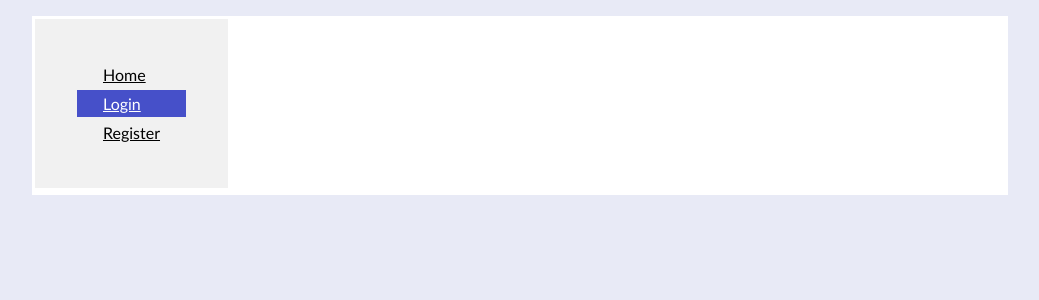
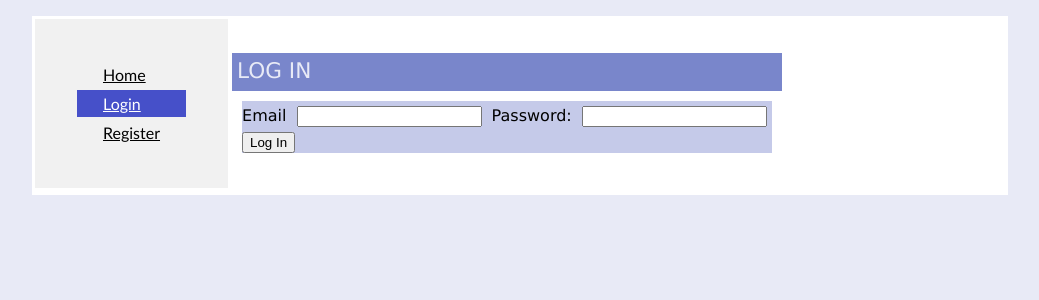
Before and after one commit to joshua-gatto/joshua_gatto_A03, a PHP site: page /login.php in a window 1280 px wide. Shown: the part 66-366 px from the top of the page, without its empty margins (208-1247 px from the left). Run offline with PHP 8.4, Linux system fonts and the light colour scheme.

Commit message:
added email and password feild to login

```diff
--- a/logIn.php
+++ b/logIn.php
@@ -37,10 +37,10 @@
                                     // Show these links if the user is not logged in
                                     echo '
                                         <tr id="current">
-                                            <td><li><a href="./login.php">Login</a></li></td>
+                                            <td><li><a href="#">Login</a></li></td>
                                         </tr>
                                         <tr>
-                                            <td><li><a href="#">Register</a></li></td>
+                                            <td><li><a href="./register.php">Register</a></li></td>
                                         </tr>
                                         ';
                                     }
@@ -49,3 +49,64 @@
                         </table>
                     </nav>
                 </td>
+                <td>
+                    <div>
+                        <legend><p>Log In</p></legend>
+                        <form>
+                            <fieldset>
+                                <div>
+                                    <label for="email">Email</label>
+                                    <input type="text" name="email" id="email"></input>
+                                    <label for="password">Password:</label>
+                                    <input type="text" name="password" id="password">
+                                </div>
+                                <div>
+                                    <button formmethod="post" name="login">Log In</button>
+                                </div>
+                            </fieldset>
+                        </form>
+                        <?php
+                            if(isset($_POST["login"])){
+                                include_once("connection.php");
+                                $email = mysqli_real_escape_string($conn, $_POST["email"]);
+                                $password = mysqli_real_escape_string($conn, $_POST["password"]);
+                                $query = $conn->prepare("
+                                SELECT *
+                                FROM users_info
+                                JOIN users_program ON users_info.student_ID = users_program.student_ID
+                                JOIN users_avatar ON users_info.student_ID = users_avatar.student_ID
+                                JOIN users_address ON users_info.student_ID = users_address.student_ID
+                                JOIN users_posts ON users_info.student_ID = users_posts.student_ID
+                                JOIN users_passwords ON users_info.student_ID = users_passwords.student_ID
+                                WHERE users_info.student_email=?
+                                AND users_passwords.password=?;
+                                ");
+                                $query->bind_param("ss", $password, $email);
+                                if($query->execute()){
+                                    if($query->num_rows == 1){
+                                        $row = $query->get_results()->fetch_assoc();
+                                        session_start();
+                                        $_SESSION["user"] =
+                                        array(
+                                            "student_ID" => $row["student_ID"],
+                                            "student_email" => $row["email"],
+                                            "first_name" => $row["first_name"],
+                                            "last_name" => $row["last_name"],
+                                            "DOB" => $row["DOB"],
+                                            "program" => $row["program"],
+                                            "street_num" => $row["street_number"],
+                                            "street_name" => $row["street_name"],
+                                            "city" => $row["city"],
+                                            "provence" => $row["provence"],
+                                            "postal_code" => $row["postal_code"],
+                                            "avatar" => $row["avatar"],
+                                        );
+                                        echo "Logged in";
+                                    }else{
+                                        echo "Invalid email or password";
+                                    }
+                                }
+                            }
+                        ?>
+                    </div>
+                </td>
```
Also changed, not shown: joshua_gatto_syscbook.sql (+6 -5 lines), tasks.md (+1 -1 lines).
